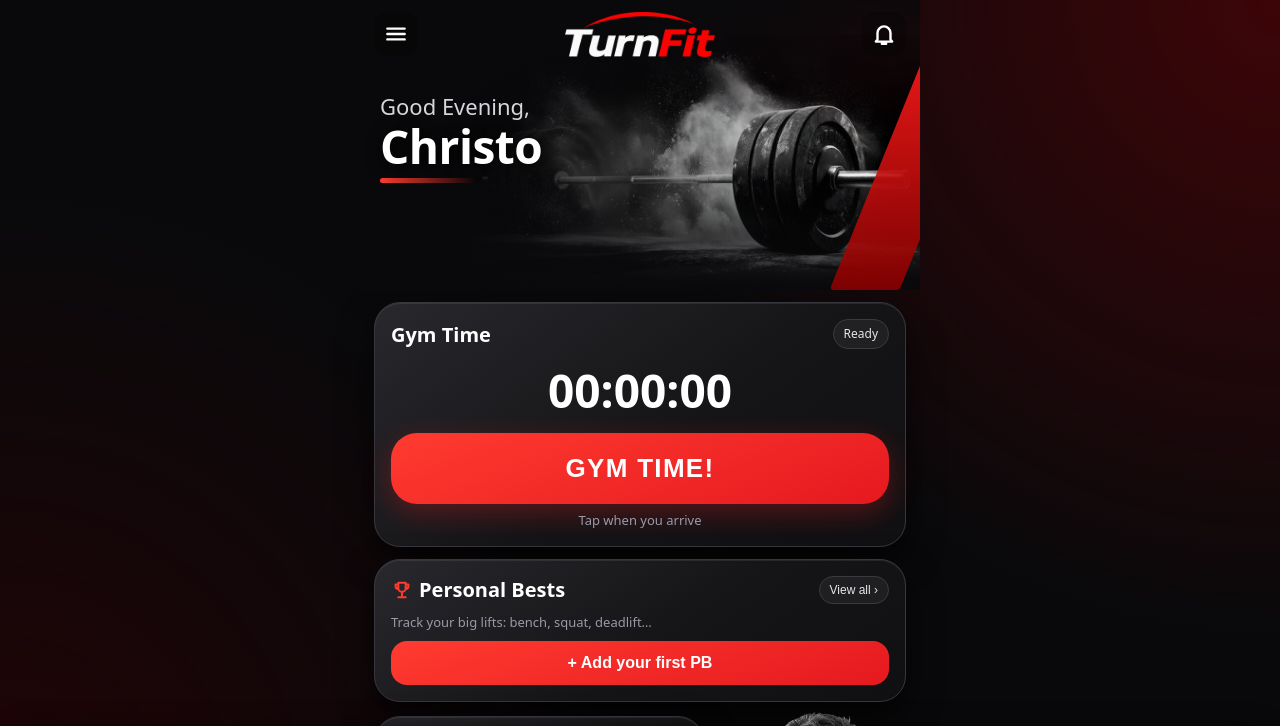
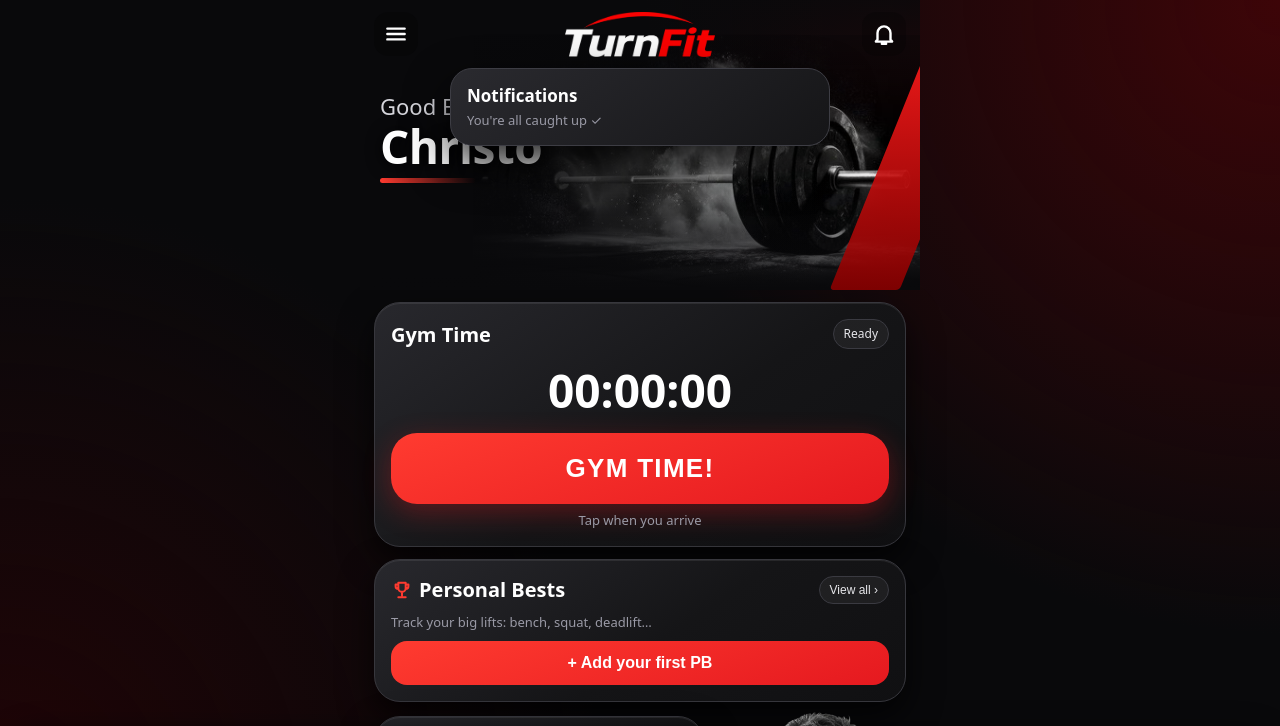
Before and after one commit to christot98-dot/turnfit, a website: page index.html in a window 1280 px wide. Both pictures are taken after a click on the button 884 px from the left and 34 px from the top of the page. Shown: the top 726 px of the page. Drawn offline with Linux system fonts and the light colour scheme.

Commit message:
Update notice moved into bell notifications panel; removed Home update bar
Co-Authored-By: Claude Sonnet 5.5 <noreply@anthropic.com>
Claude-Session: https://claude.ai/code/session_01TYSW7g2wYTxKM6fWP8otFA

```diff
--- a/index.html
+++ b/index.html
@@ -163,18 +163,20 @@ nav button{font-size:11.5px}nav button.on{color:var(--red2)}nav button.on svg{fi
 .linkbtn{background:none;border:0;color:var(--mut);font:inherit;font-size:13px;text-decoration:underline;padding:12px 0 2px}
 .pbtag{font-size:12px;color:var(--ok);border:1px solid #3ecf8e55;border-radius:10px;padding:2px 8px;margin-left:6px;white-space:nowrap}
 #exSel,#pbSel{font-weight:600}
+.notif{position:absolute;top:calc(68px + env(safe-area-inset-top));left:14px;right:14px;max-width:380px;margin:0 auto;z-index:30;background:linear-gradient(145deg,#2a2a2f,#151517);border:1px solid #3d3d44;border-radius:22px;padding:16px;box-shadow:0 18px 44px #000d}
+.ntitle{font-weight:800;font-size:17px;margin-bottom:4px}
 </style></head><body>
 <header>
  <button class="hb" data-act="go" data-p="settings" aria-label="Menu"><svg class="i" viewBox="0 0 24 24"><path d="M4 7h16M4 12h16M4 17h16"/></svg></button>
  <img class="logo" src="logo.png" alt="TurnFit">
  <button class="hb" data-act="bell" aria-label="Notifications"><svg class="i" viewBox="0 0 24 24"><path d="M6 17V11a6 6 0 0 1 12 0v6l1.500 2h-15zM10 21h4"/></svg><i class="dot" id="bellDot"></i></button>
 </header>
+<div id="notif" class="notif" style="display:none"></div>
 <main>
 
 <section id="p-home" class="page on">
  <div class="hero"><div class="hero-bg"></div><i class="hero-stripe"></i>
   <div class="hello"><span id="hGreet">Good Evening,</span><b id="hName">Christo</b><i></i></div></div>
- <button class="btn" id="updBar" data-act="doUpdate" style="display:none;width:100%;margin:6px 0 0"></button>
  <div class="card gymcard">
   <div class="sync"><h3>Gym Time</h3><span class="badge" id="gymStatus2">Ready</span></div>
   <div class="timer tsm" id="clock2">00:00:00</div>
@@ -342,10 +344,12 @@ async function checkUpdate(manual){
   const r=await fetch(`https://api.github.com/repos/${REPO}/releases/latest`,{headers:{Accept:'application/vnd.github+json'}});
   if(!r.ok)throw new Error(r.status===404?'no public release found yet':'HTTP '+r.status);
   const j=await r.json(),n=parseInt(String(j.tag_name||'').replace(/\D/g,''))||0,a=(j.assets||[]).find(x=>/\.apk$/.test(x.name));
-  if(a&&n>BUILD){upd={n,url:a.browser_download_url};$('#bellDot').style.display='block';const b=$('#updBar');b.style.display='block';b.textContent=`⬆️ Update available (build ${n}) — tap to install`;if(manual)m.textContent=`Build ${n} is available. Tap the red bar on Home.`}
-  else{$('#bellDot').style.display='none';$('#updBar').style.display='none';if(manual)m.textContent='You have the latest version ✓'}
+  if(a&&n>BUILD){upd={n,url:a.browser_download_url};$('#bellDot').style.display='block';renderNotif();if(manual)m.textContent=`Build ${n} is available. Tap the bell at the top to install it.`}
+  else{upd=null;$('#bellDot').style.display='none';renderNotif();if(manual)m.textContent='You have the latest version ✓'}
  }catch(e){if(manual)m.textContent='Update check failed: '+(e.message||e)}
 }
+function renderNotif(){const el=$('#notif');if(!el)return;
+ el.innerHTML=upd?`<div class="ntitle">⬆️ Update available</div><div class="mut">TurnFit build ${upd.n} is ready. You have build ${BUILD||'dev'}.</div><button class="btn" data-act="doUpdate" style="width:100%;margin-top:12px">Download &amp; install</button>`:`<div class="ntitle">Notifications</div><div class="mut">You're all caught up ✓</div>`}
 /* ---------- Health Connect ---------- */
 const NATIVE=!!(window.Capacitor&&Capacitor.isNativePlatform&&Capacitor.isNativePlatform());
 const DIAG=[];
@@ -612,7 +616,7 @@ const A={
  stSave:()=>{const v=parseInt($('#stManual').value);if(isNaN(v))return toast('Enter a number of steps',1);D.steps[today()]=v;save();render();toast('Steps saved ✓')},
  exp:()=>exportData().catch(e=>toast('Export failed: '+e.message,1)),
  imp:()=>$('#impFile').click(),
- bell:()=>{if(upd)A.doUpdate();else toast("You're all caught up ✓")},
+ bell:()=>{const n=$('#notif');const open=n.style.display==='block';n.style.display=open?'none':'block';if(!open){window.scrollTo(0,0);renderNotif()}},
 
  goPB:()=>{go('gym');showSeg('work');setTimeout(()=>$('#pbCard').scrollIntoView({behavior:'smooth',block:'start'}),60)},
  pbToggle:t=>{const id=+t.dataset.id;pbOpen=pbOpen===id?null:id;renderPB()},
@@ -629,9 +633,9 @@ const A={
  pbGoal:t=>{const p=D.pbs[+t.dataset.i],v=prompt('Goal weight for '+p.name+' (kg). Leave empty to clear.',p.goal||'');if(v===null)return;const n=parseFloat(v);p.goal=isNaN(n)?null:n;save();render()},
  pbDel:t=>{const p=D.pbs[+t.dataset.i];if(confirm('Stop tracking '+p.name+' and delete its history?')){D.pbs.splice(+t.dataset.i,1);if(pbOpen===p.id)pbOpen=null;save();render()}},
  chkUpd:()=>{$('#updMsg').textContent='Checking…';return checkUpdate(true)},
- doUpdate:()=>{if(upd&&confirm('Download build '+upd.n+'? When it finishes, tap the file and choose Install. Your data is kept.'))location.href=upd.url}
+ doUpdate:()=>{$('#notif').style.display='none';if(upd&&confirm('Download build '+upd.n+'? When it finishes, tap the file and choose Install. Your data is kept.'))location.href=upd.url}
 };
-document.addEventListener('click',e=>{const t=e.target.closest('[data-act]');if(!t)return;if(t.dataset.act==='sync'&&t.id==='hSync'&&!NATIVE){const v=prompt("Today's steps?");if(v&&!isNaN(+v)){D.steps[today()]=+v;save();render()}return}
+document.addEventListener('click',e=>{const nf=$('#notif');if(nf&&nf.style.display==='block'&&!e.target.closest('#notif')&&!e.target.closest('[data-act=bell]'))nf.style.display='none';const t=e.target.closest('[data-act]');if(!t)return;if(t.dataset.act==='sync'&&t.id==='hSync'&&!NATIVE){const v=prompt("Today's steps?");if(v&&!isNaN(+v)){D.steps[today()]=+v;save();render()}return}
  const f=A[t.dataset.act];if(f)Promise.resolve().then(()=>f(t)).catch(err=>toast('Error: '+err.message,1))});
 $('#viewer').onclick=e=>e.currentTarget.style.display='none';
 $('#phIn').onchange=async e=>{try{for(const f of e.target.files)pend.push(await shrink(f));drawPend()}catch(err){toast(err.message,1)}e.target.value=''};
```
